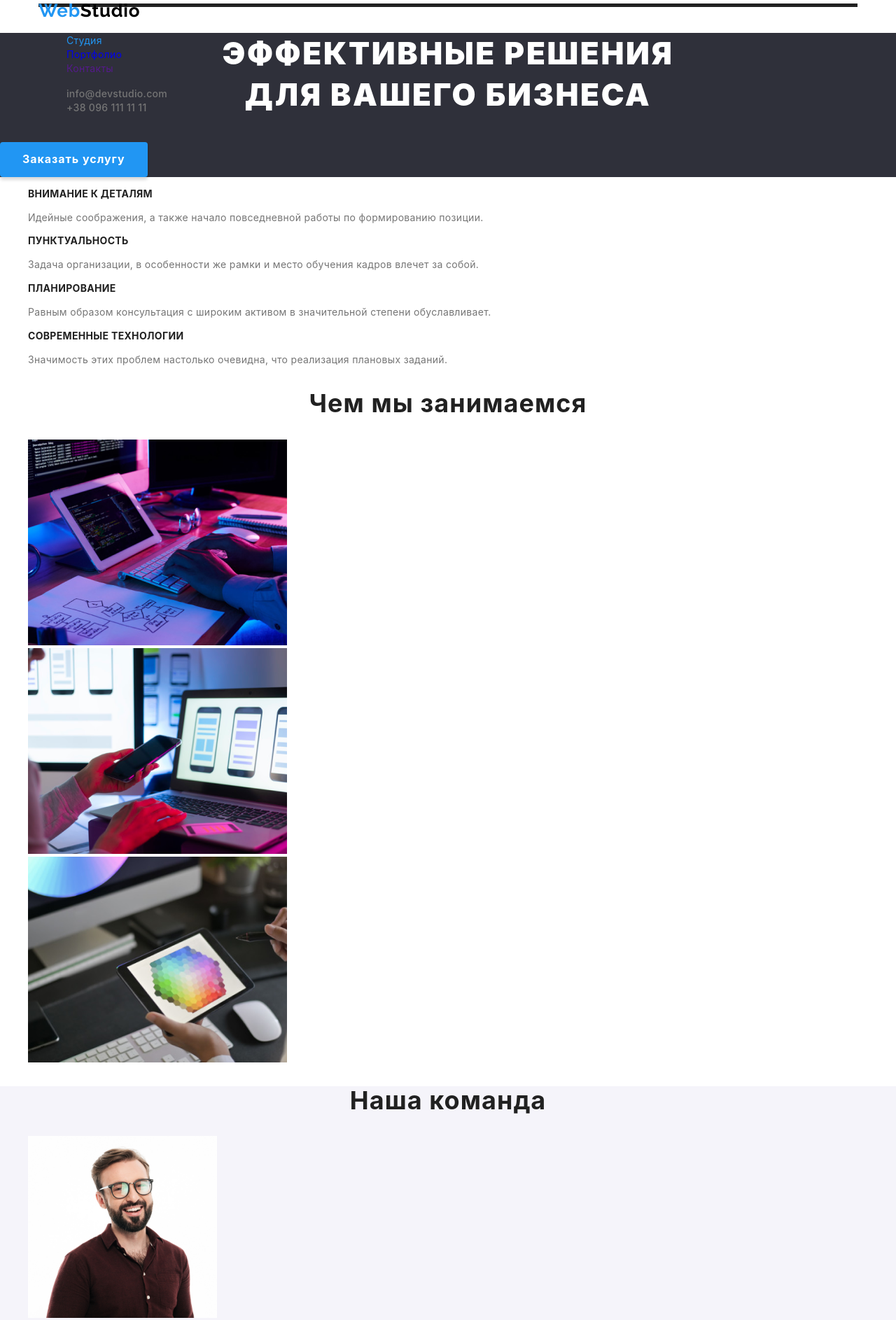
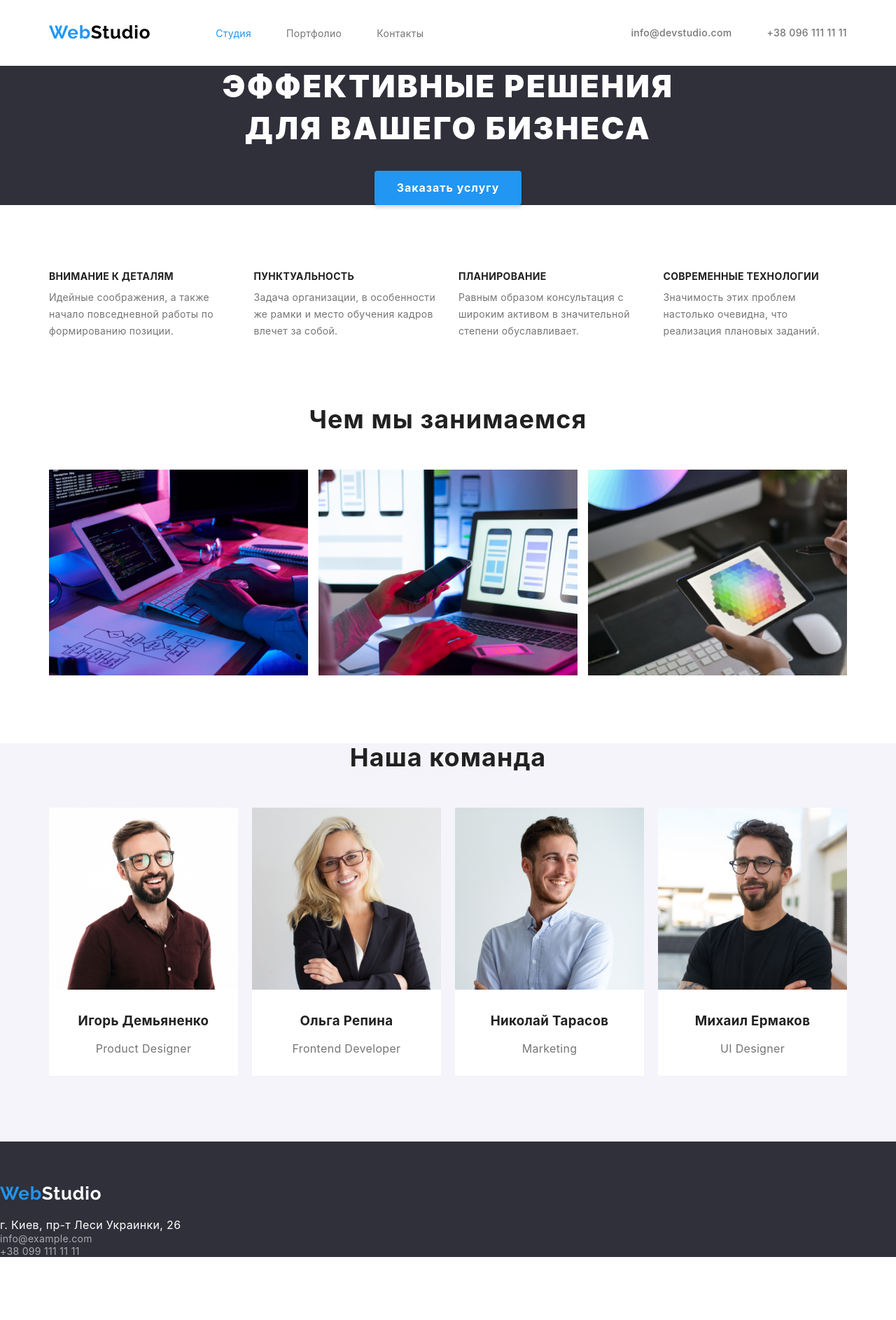
Before and after one commit to leoromanov/goit-markup-hw-02, a plain HTML site: page index.html in a window 1280 px wide. Shown: the top 1886 px of the page at 70% size. After the commit the page ends 1796 px from the top, so only its background shows below. Drawn offline with nearby package versions, Linux system fonts and the light colour scheme.

Commit message:
финалльные корректировки дз 2

```diff
--- a/css/common.css
+++ b/css/common.css
@@ -6,54 +6,93 @@
     --secondary-bg-color: #F5F4FA;
     --black-color: #000000;
     --footer-color: #2F303A;
+    --border-color: #EEEEEE;
 }
 
 .page-header {
-    color: var (--black-color: #000000)
+    color: var(--black-color: #000000)
 
 }
 
+.main-nav { display: flex;
+    align-items: center;
+    padding: 0;
+}
+
 .site-nav {
+    display: flex;
+    background: var(--primary-bg-color);
+    margin: 0;
+    margin-left: 93px;
+    padding: 0;
+}
+.site-nav li { margin-right: 50px;}
 
-background: var(--primary-bg-color)
+.site-nav .list:last-child {
+    margin: 0px;
 }
 .site-nav .link {
-    color: var (--black-color: #000000)
+    padding-top: 32px;
+    padding-bottom: 32px;
+    color: var (var(--heading-color))
     font-weight: 500;
     font-size: 14px;
-    line-height: 1.14;
     text-decoration: none;
+}
 
+.cont-nav {
+    display: flex;
+    padding: 0;
+    margin: 0;
+    margin-left: auto;
 }
+.cont-nav .list + .list {
+    margin-left: 50px;
+}
+
 .links {
     text-decoration: none;
 }
+/* .span { color: var(--black-color);} */
 
 .site-nav .link:hover,
 .site-nav .link:focus,
 .site-nav .link.current,
+.portfolio-item:hover,
+.portfolio-item:focus
 .contacts:hover,
 .contacts:focus
  {
     color: var(--accent-color)
 }
 
+.site-nav .list {
+    display: block;
+    padding-top: 32px;
+    padding-bottom: 32px;
+}
 .contacts {
+    display: block;
+    padding-top: 32px;
+    padding-bottom: 32px;
     color: var(--text-color);
     font-weight: 500;
     font-size: 14px;
-    line-height: 1.14;
     text-decoration: none;
 }
 
-.logo { color: var(--accent-color);
+.logo {
+    display: block;
+    padding-top: 32px;
+    padding-bottom: 32px;
+    color: var(--accent-color);
     text-decoration: none;
     font-family: Raleway, sans-serif;
     letter-spacing: 0.03em;
     font-weight: 700;
     font-size: 26px;
-    line-height: 1.2;
 }
+
 .studio-bl { color: var(--black-color) ;}
 .studio-wh { color: var(--primary-bg-color);}
 
@@ -61,7 +100,7 @@ background: var(--primary-bg-color)
 .footer { background: var(--footer-color)}
 
 .footer-address {
-    color: #fff;
+    color: var(--primary-bg-color);
     font-style: normal;
 }
 .footer-contacts {
@@ -76,3 +115,14 @@ background: var(--primary-bg-color)
 .footer-contacts:focus {
     color: var(--accent-color);
 }
+.footer-logo {
+    display: block;
+    padding-top: 60px;
+    padding-bottom: 20px;
+    color: var(--accent-color);
+    text-decoration: none;
+    font-family: Raleway, sans-serif;
+    letter-spacing: 0.03em;
+    font-weight: 700;
+    font-size: 26px;
+}
--- a/css/style.css
+++ b/css/style.css
@@ -1,36 +1,42 @@
 
 .html {
-    box-sizing: border-box;
+
 }
 *.
 *::before,
 *::after {
-    box-sizing: inherit;
 }
 .page-body {
     font-family: -apple-system, Roboto, sans-serif;
     letter-spacing: 0.02em;
     background-color: var(--primary-bg-color);
-    margin: 0;
+
 }
 
 a {text-decoration: none;}
+p { margin: 0;}
+.list
+{ list-style: none;
+color: var(--text-color)
+ }
 
-.list { list-style: none;
-color: var(--text-color) }
 
 /* Hero */
 .hero {
+    text-align: center;
+    margin-bottom: 94px;
+    background: var(--footer-color);
+}
 
-}
 .hero-title {
     font-weight: 900;
     font-size: 44px;
     line-height: 1.36;
-    text-align: center;
     letter-spacing: 0.06em;
     text-transform: uppercase;
     color: var(--primary-bg-color);
+    margin-top: 0;
+    margin-bottom: 30px;
 
 }
 .hero-button {
@@ -43,6 +49,16 @@ color: var(--text-color) }
 }
 
 /* Section */
+.section {
+    margin-top: 94px;
+    outline: 2px;
+}
+.title {
+    margin: 0px 0px 10px;
+}
+
+.text { margin: 0;}
+
 .section-title {
     color: var(--heading-color);
     font-weight: 700;
@@ -50,7 +66,7 @@ color: var(--text-color) }
     line-height: 1.16;
     text-align: center;
     letter-spacing: 0.03em;
-
+    margin: 0px 0px 50px;
 }
 .section.team {
     background: var(--secondary-bg-color);}
@@ -59,7 +75,16 @@ color: var(--text-color) }
     display: none;
 }
 
+.list {
+    padding: 0;
+    margin: 0;
+}
 /* Advantages */
+.advantage-list {
+    display: flex;
+    justify-content: space-around;
+    margin: 0;
+    padding: 0;}
 .advantage-list .title {
     color: var(--heading-color);
     font-weight: 700;
@@ -73,14 +98,17 @@ color: var(--text-color) }
     line-height: 1.71;
 }
 
-/* Team */
+.advantage-list .list {
+    width: 270px;
+    margin-left: 30px;
+}
+.advantage-list .list:first-child {
+    margin-left: 0px;
+}
 
-.team-member {
-    color: var(--heading-color);}
+
 
 /* Buttons */
-.hero { background: var(--footer-color);}
-
 .hero-button {
     display: inline-block;
     margin-left: auto;
@@ -96,21 +124,46 @@ color: var(--text-color) }
 }
 .hero-button:hover,
 .hero-button:focus {
-    background-color: #fff;
-    color: #2196F3;
+    background-color: var(--primary-bg-color)
+    color: var(--accent-color)
 }
 
-.container {
-    width: 1170px;
-    margin-left: auto;
-    margin-right: auto;
-    height: 5px;
-    background-color: #212121;
+/* Чем мы занимаемся */
+
+.working {
+    display: flex;
+    justify-content: space-between;
+    padding: 0;
 }
+
+/* Наша команда */
+.ul {
+    display: flex;
+    justify-content: space-between;
+    padding: 0;
+    padding-bottom: 94px;
+    margin: 0;
+}
+.ul .list {
+    width: 270;
+    background-color: var(--primary-bg-color);
+    text-align: center;
+    padding-bottom: 30px;
+}
+
+.team-member {
+    color: var(--heading-color);
+    margin: 0px 0px 10px;
+    padding-top: 30px;
+    padding-bottom: 10px;}
+
 
 
 /* Portfolio */
 
+.main-port {
+    margin-top: 94px;
+}
 .portfolio-link {
     display: inline-block;
     padding: 20;
@@ -124,31 +177,85 @@ color: var(--text-color) }
 
 }
 .portfolio-link:hover,
-.portfolio-link:focus {
+.portfolio-link:focus,
+.portfolio-item:hover,
+.portfolio-item:focus {
     color: var(--primary-bg-color);
     background-color: var(--accent-color);
 }
 
+.portfolio-list .item:not(:first-child) {
+    margin-left: 8px;
+}
+.portfolio-item {
+    border-color: transparent;
+    border-radius: 4px;
+    background-color: var(--secondary-bg-color);
+    padding: 6px 22px;
+}
+
+
 .portfolio-list {
+    display: flex;
+    justify-content: center;
     list-style: none;
+    margin: 0;
+}
 
+
+.works {
+    display: flex;
+    flex-wrap: wrap;
+    justify-content: space-between;
+    padding: 0px;
+    list-style: none;
+    margin: 34px 0px 0px;
 }
-.works {
-    list-style: none;
-    }
+
 .worklist {text-decoration: none;}
 .worklist-title {
     font-weight: 700;
     font-size: 18px;
-    line-height: 2;
     /* identical to box height, or 200% */
     letter-spacing: 0.06em;
-    color: #212121;
+    color: var(--heading-color);
+    margin: 20px 0px 0px 24px;
 }
 .worklist-text {
     font-weight: 400;
     font-size: 16px;
-    line-height: 1.87px;
     letter-spacing: 0.03em;
-    color: var(--heading-color);
+    color: var(--text-color);
+    margin: 4px 0px 20px 24px;
 }
+
+.worklist {
+    /* width: 370px; */
+    width: calc((100%-60px) / 3.16);
+    margin-bottom: 30px;
+    border: 1px solid var(--border-color)
+
+    /* margin-right: 30px; */
+}
+.worklist:nth-child(3n) {
+    margin-right: 0;
+}
+
+/* Positions */
+
+.container {
+    margin-left: auto;
+    margin-right: auto;
+    width: 1170px;
+    padding-right: 15px;
+    padding-left: 15px;
+}
+.port-container {
+    margin-left: auto;
+    margin-right: auto;
+    margin-bottom: 60px;
+    width: 1170px;
+}
+.port-container:nth-last-child(-n+3) {
+    margin-bottom: 0;
+}
--- a/index.html
+++ b/index.html
@@ -4,6 +4,10 @@
     <meta charset="UTF-8">
     <meta name="viewport" content="width=device-width, initial-scale=1.0">
     <title>Главная страница</title>
+    <link
+    rel="stylesheet"
+    href="https://cdnjs.cloudflare.com/ajax/libs/modern-normalize/0.7.0/modern-normalize.min.css"
+    />
     <link href="https://fonts.googleapis.com/css2?family=Raleway:wght@700&family=Roboto:wght@400;500;700;900&display=swap" rel="stylesheet">
     <link rel="stylesheet" href="./css/common.css">
     <link rel="stylesheet" href="./css/style.css">
@@ -11,21 +15,18 @@
 <body class="page-body">
     <!-- Шапка сайта -->
     <header class="page-header">
-        <div class="container">
-            <nav class="site-nav">
+        <nav class="container main-nav">
             <a href="" id="head" lang="en" class="logo">Web<span class="studio-bl">Studio</span></a>
-
-                <ul>
+            <ul class="site-nav">
                 <li class="list"><a href="" class="link current">Студия</a></li>
                 <li class="list"><a href="./portfolio.html" class="link">Портфолио</a></li>
-                    <li class="list"><a href="" class="link">Контакты</a></li>
+                <li class="list"><a href="./test.html" class="link">Контакты</a></li>
             </ul>
-            </nav>
-            <ul>
+            <ul class="cont-nav">
                 <li class="list"><a href="mailto:info@devstudio.com" class="contacts">info@devstudio.com</a></li>
                 <li class="list"><a href="tel:+380961111111" class="contacts">+38 096 111 11 11</a></li>
             </ul>
-        </div>
+        </nav>
 
     </header>
     <!-- Основной уникальный контент -->
@@ -40,7 +41,7 @@
         </div>
     </section>
     <!-- Преимущества -->
-    <section class="section">
+    <section class="section container">
             <h2 class="advantages hidden">Наши преимущества</h2>
             <ul class="advantage-list">
                 <li class="list">
@@ -63,23 +64,26 @@
     </section>
     <!-- Чем мы занимаемся -->
     <section class="section">
+        <div class="container">
             <h2 class="section-title">Чем мы занимаемся</h2>
-        <ul>
-            <li class="working list">
+            <ul class="working">
+                <li class="list">
                     <img class="working-img" src="./images/чем_мы_занимаемся_1.png" alt="написание кода на клавиатуре" width="370" />
                 </li>
-            <li class="working list">
+                <li class="list">
                     <img class="working-img" src="./images/чем_мы_занимаемся_2.png" alt="человек смотрит в мобильный телефон сидя перед компьютером" width="370" />
                 </li>
-            <li class="working list">
+                <li class="list">
                     <img class="working-img" src="./images/чем_мы_занимаемся_3.png" alt="планшет в руке человека на дисплее палитра цветов" width="370" />
                 </li>
             </ul>
+        </div>
     </section>
     <!-- Наша команда -->
     <section class="section team">
+        <div class="container">
             <h2 class="section-title">Наша команда</h2>
-        <ul>
+            <ul class="ul">
                 <li class="list">
                     <img src="./images/human_1.jpg" alt="фото Игоря" width="270" />
                     <h3 class="team-member">Игорь Демьяненко</h3>
@@ -88,7 +92,7 @@
                 <li class="list">
                     <img src="./images/human_2.jpg" alt="фото Ольги" width="270" />
                     <h3 class="team-member">Ольга Репина</h3>
-                <p >Frontend Developer</p>
+                    <p>Frontend Developer</p>
                 </li>
                 <li class="list">
                     <img src="./images/human_3.jpg" alt="фото Николая" width="270" />
@@ -101,12 +105,13 @@
                     <p >UI Designer</p>
                 </li>
             </ul>
+        </div>
     </section>
     </main>
     <!-- Подвал -->
     <footer class="footer">
         <div>
-            <a href="#head" lang="en" class="logo">Web<span class="studio-wh">Studio</span></a>
+            <a href="#head" lang="en" class="footer-logo">Web<span class="studio-wh">Studio</span></a>
             <address>
                 <p class="footer-address">г. Киев, пр-т Леси Украинки, 26</p>
                 <a href="mailto:info@example.com" class="footer-contacts">info@example.com</a><br />
```
Also changed, not shown: portfolio.html (+17 -18 lines), test.html (added, +21 -0 lines). Lines whose indentation alone changed are shown as unchanged.
